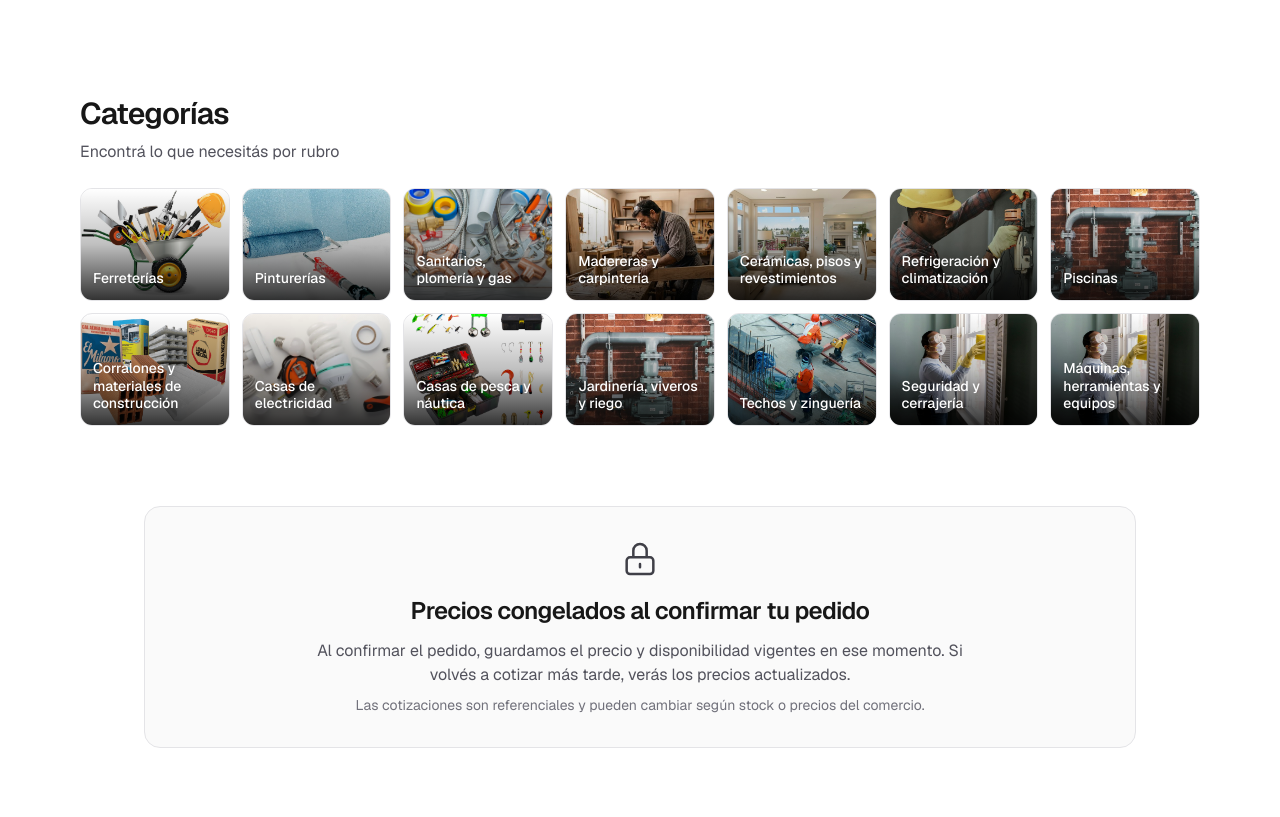
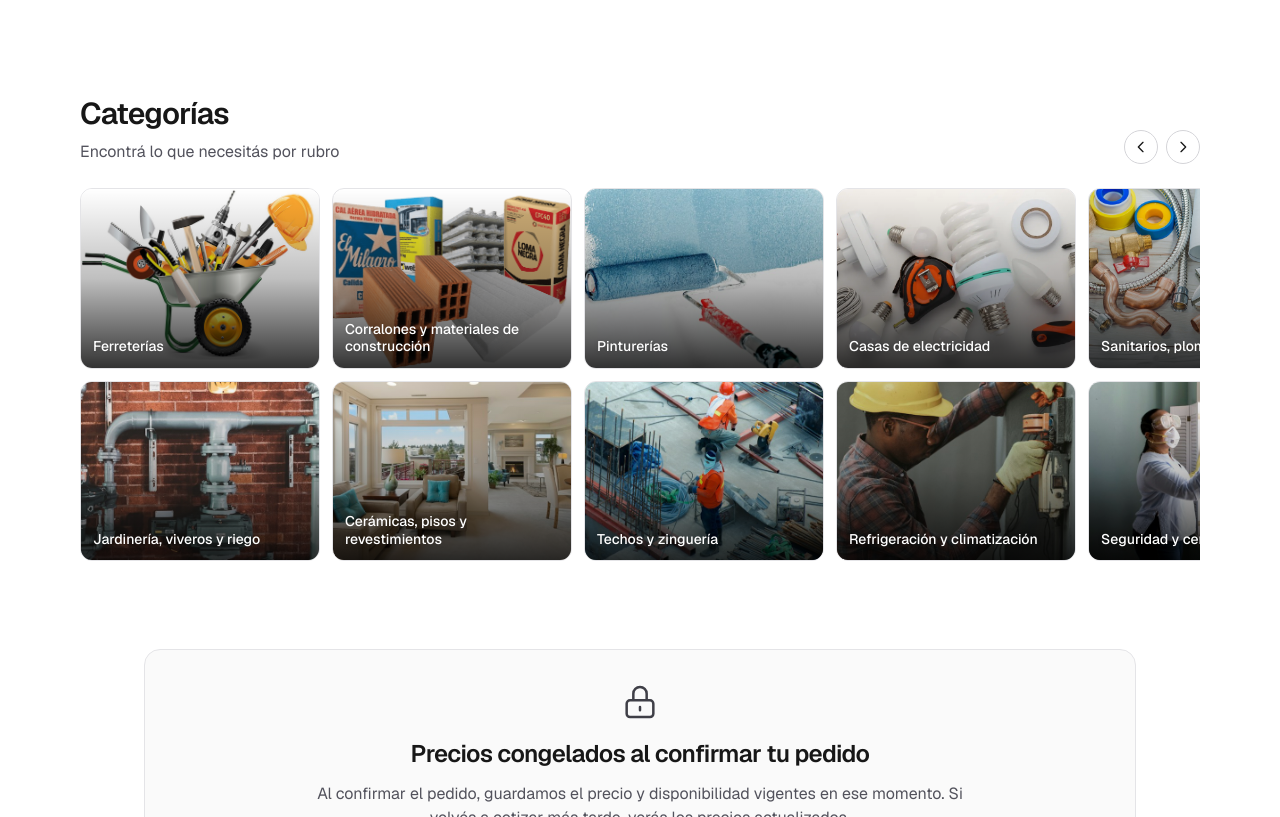
Before and after one commit to Eliasalen5/obrix, a Next.js app: page / in a window 1280 px wide. Shown: the part 463-1280 px from the top of the page. Built offline with nearby package versions, Linux system fonts and the light colour scheme; no server answers.

Commit message:
feat: single carousel with two rows

```diff
--- a/src/components/home/CategoriasDestacadas.tsx
+++ b/src/components/home/CategoriasDestacadas.tsx
@@ -2,6 +2,7 @@
 
 import Link from "next/link";
 import Image from "next/image";
+import { useRef } from "react";
 
 const CATEGORIAS = [
   {
@@ -77,6 +78,21 @@ const CATEGORIAS = [
 ];
 
 export default function CategoriasDestacadas() {
+  const scrollRef = useRef<HTMLDivElement>(null);
+
+  const scroll = (direction: "left" | "right") => {
+    if (scrollRef.current) {
+      const scrollAmount = scrollRef.current.clientWidth * 0.8;
+      scrollRef.current.scrollBy({
+        left: direction === "left" ? -scrollAmount : scrollAmount,
+        behavior: "smooth",
+      });
+    }
+  };
+
+  const firstRow = CATEGORIAS.slice(0, 7);
+  const secondRow = CATEGORIAS.slice(7, 14);
+
   return (
     <section id="categorias" className="mx-auto w-full max-w-6xl px-4 py-12">
       <div className="flex items-end justify-between">
@@ -88,13 +104,59 @@ export default function CategoriasDestacadas() {
             Encontrá lo que necesitás por rubro
           </p>
         </div>
+        <div className="hidden gap-2 sm:flex">
+          <button
+            onClick={() => scroll("left")}
+            className="rounded-full border border-zinc-300 p-2 transition-colors hover:bg-zinc-100 dark:border-zinc-700 dark:hover:bg-zinc-800"
+            aria-label="Anterior"
+          >
+            <svg
+              className="h-4 w-4"
+              fill="none"
+              stroke="currentColor"
+              viewBox="0 0 24 24"
+            >
+              <path
+                strokeLinecap="round"
+                strokeLinejoin="round"
+                strokeWidth={2}
+                d="M15 19l-7-7 7-7"
+              />
+            </svg>
+          </button>
+          <button
+            onClick={() => scroll("right")}
+            className="rounded-full border border-zinc-300 p-2 transition-colors hover:bg-zinc-100 dark:border-zinc-700 dark:hover:bg-zinc-800"
+            aria-label="Siguiente"
+          >
+            <svg
+              className="h-4 w-4"
+              fill="none"
+              stroke="currentColor"
+              viewBox="0 0 24 24"
+            >
+              <path
+                strokeLinecap="round"
+                strokeLinejoin="round"
+                strokeWidth={2}
+                d="M9 5l7 7-7 7"
+              />
+            </svg>
+          </button>
         </div>
-      <div className="mt-6 grid grid-cols-2 gap-3 sm:grid-cols-3 md:grid-cols-4 lg:grid-cols-7 lg:grid-rows-2 lg:grid-flow-col">
-        {CATEGORIAS.map((cat) => (
+      </div>
+      <div
+        ref={scrollRef}
+        className="mt-6 overflow-x-auto pb-2 scrollbar-hide"
+        style={{ scrollbarWidth: "none", msOverflowStyle: "none" }}
+      >
+        <div className="flex flex-col gap-3" style={{ minWidth: "max-content" }}>
+          <div className="flex gap-3">
+            {firstRow.map((cat) => (
               <Link
                 key={cat.slug}
                 href="/cliente/proyecto"
-            className="group relative overflow-hidden rounded-xl border border-zinc-200 transition-all hover:shadow-lg dark:border-zinc-800"
+                className="group relative w-[200px] flex-shrink-0 overflow-hidden rounded-xl border border-zinc-200 transition-all hover:shadow-lg dark:border-zinc-800 sm:w-[220px] lg:w-[240px]"
               >
                 <div className="relative aspect-[4/3] w-full">
                   <Image
@@ -113,6 +175,32 @@ export default function CategoriasDestacadas() {
               </Link>
             ))}
           </div>
+          <div className="flex gap-3">
+            {secondRow.map((cat) => (
+              <Link
+                key={cat.slug}
+                href="/cliente/proyecto"
+                className="group relative w-[200px] flex-shrink-0 overflow-hidden rounded-xl border border-zinc-200 transition-all hover:shadow-lg dark:border-zinc-800 sm:w-[220px] lg:w-[240px]"
+              >
+                <div className="relative aspect-[4/3] w-full">
+                  <Image
+                    src={cat.img}
+                    alt={cat.nombre}
+                    fill
+                    className="object-cover transition-transform duration-300 group-hover:scale-105"
+                  />
+                  <div className="absolute inset-0 bg-gradient-to-t from-black/80 via-black/25 to-transparent" />
+                </div>
+                <div className="absolute bottom-0 left-0 right-0 p-2 sm:p-3">
+                  <h3 className="text-xs font-medium leading-tight text-white drop-shadow-sm sm:text-sm">
+                    {cat.nombre}
+                  </h3>
+                </div>
+              </Link>
+            ))}
+          </div>
+        </div>
+      </div>
     </section>
   );
 }
```
Lines whose indentation alone changed are shown as unchanged.
